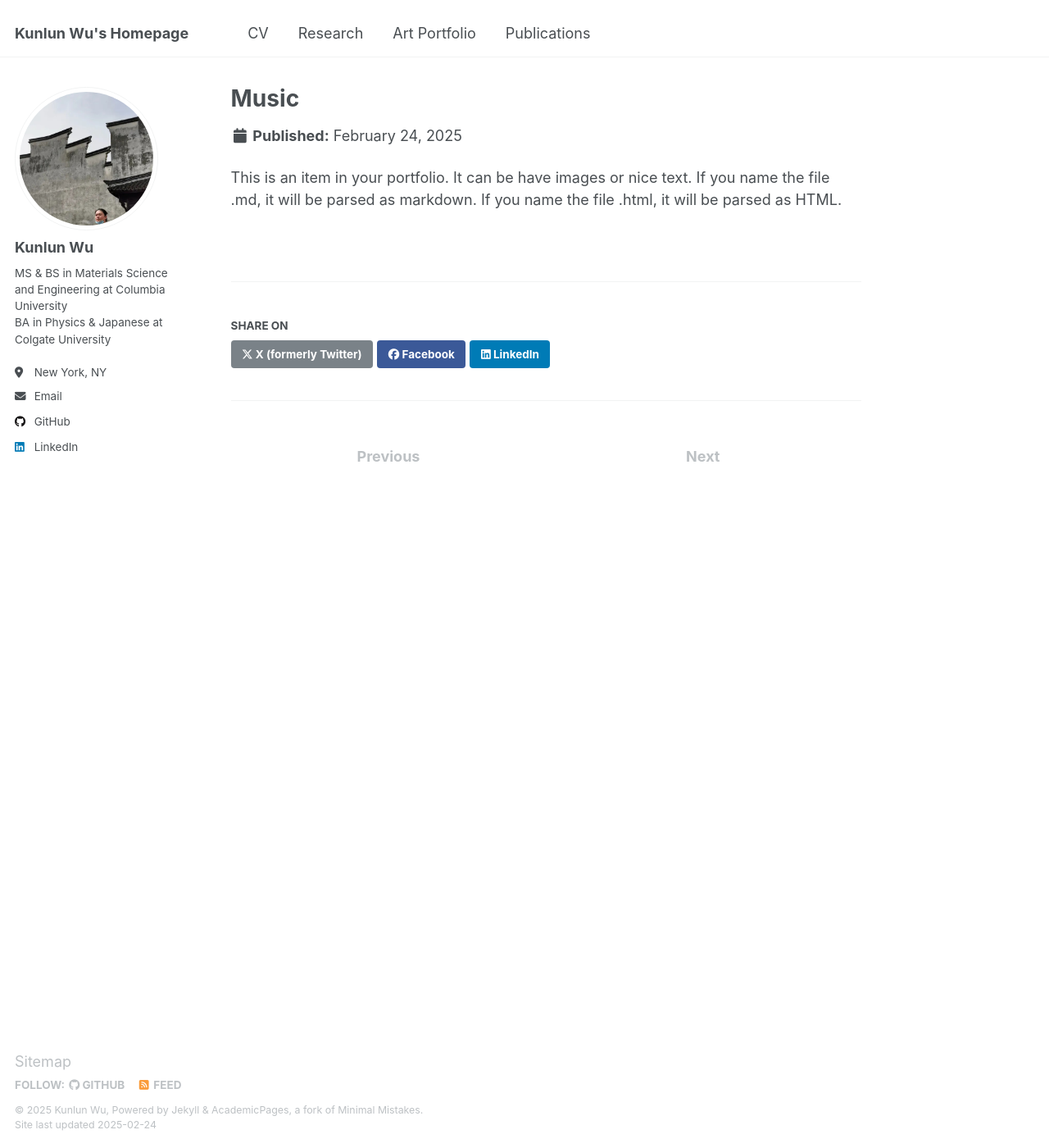
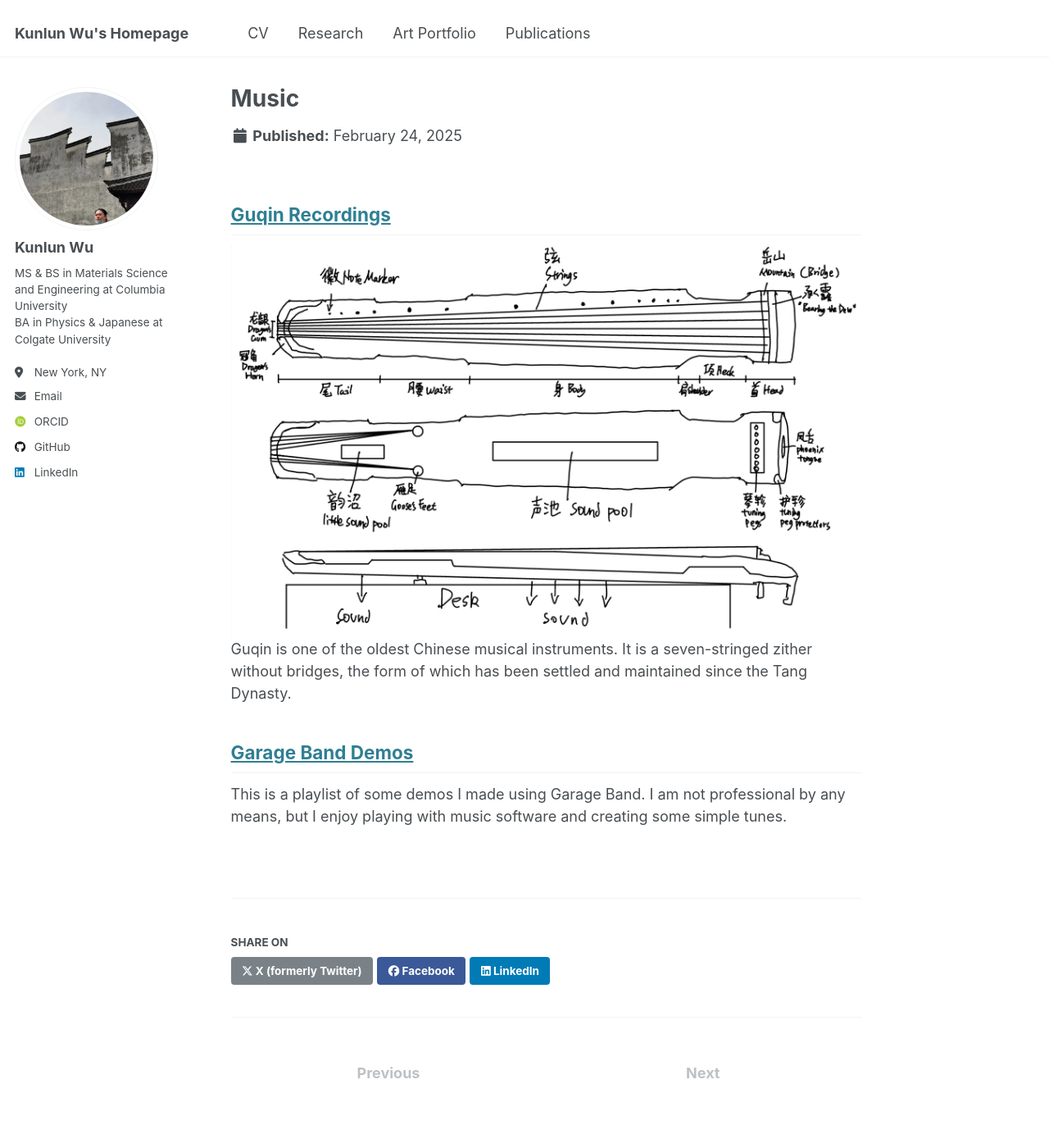
Before and after one commit to kunlun-wu/kunlun-wu.github.io, a Jekyll site: the page built from _portfolio/protfolio-4.md, in a window 1280 px wide and 1400 px high. Shown: the whole window at 82% size. Built offline with Jekyll 4.4.1, drawn with Linux system fonts in a browser that asks for light colours; some web fonts are replaced.

Commit message:
updated art portfolio - music

```diff
--- a/_config.yml
+++ b/_config.yml
@@ -37,7 +37,7 @@ author:
   arxiv            : # URL - Update with the correct link to your profile
   googlescholar    :
   impactstory      : # URL
-  orcid            :
+  orcid            : "https://orcid.org/0009-0009-5979-9201"
   semantic         : # URL
   pubmed           :
   researchgate     : # URL
--- a/_portfolio/protfolio-4.md
+++ b/_portfolio/protfolio-4.md
@@ -1,7 +1,14 @@
 ---
 title: "Music"
-excerpt: "Short description of portfolio item number 2 <br/><img src='/images/500x300.png'>"
+excerpt: "Some Recordings and Demos saved as Playlists on Youtube <br/><img src='/images/music-pic.png'>"
 collection: portfolio
 ---
 
-This is an item in your portfolio. It can be have images or nice text. If you name the file .md, it will be parsed as markdown. If you name the file .html, it will be parsed as HTML.
+<a href="https://www.youtube.com/playlist?list=PL6xlKDYX7uzcI3C_kUd518Oq6ezorKuDg" target="_blank">Guqin Recordings</a>
+---
+![Guqin](/images/guqin.png)
+Guqin is one of the oldest Chinese musical instruments. It is a seven-stringed zither without bridges, the form of which has been settled and maintained since the Tang Dynasty.
+
+<a href="https://www.youtube.com/playlist?list=PL6xlKDYX7uzdsPRcp0RmjAQHohdel_ypQ" target="_blank">Garage Band Demos</a>
+---
+This is a playlist of some demos I made using Garage Band. I am not professional by any means, but I enjoy playing with music software and creating some simple tunes.
```
Also changed, not shown: images/guqin.png (added), images/music-pic.png (added).
